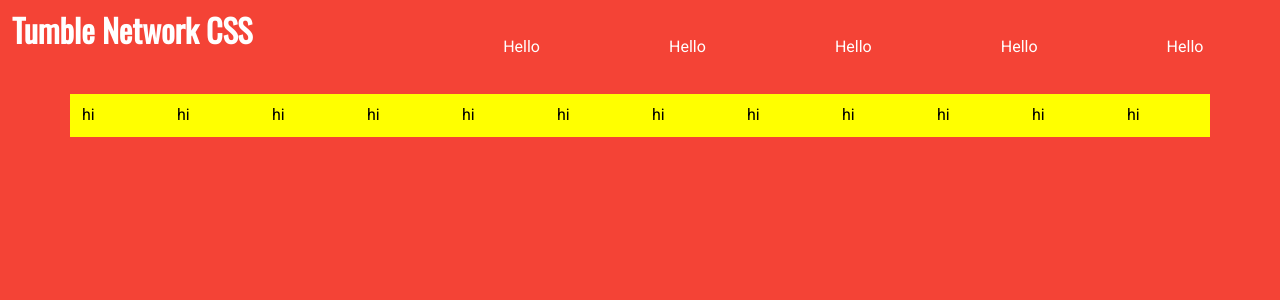
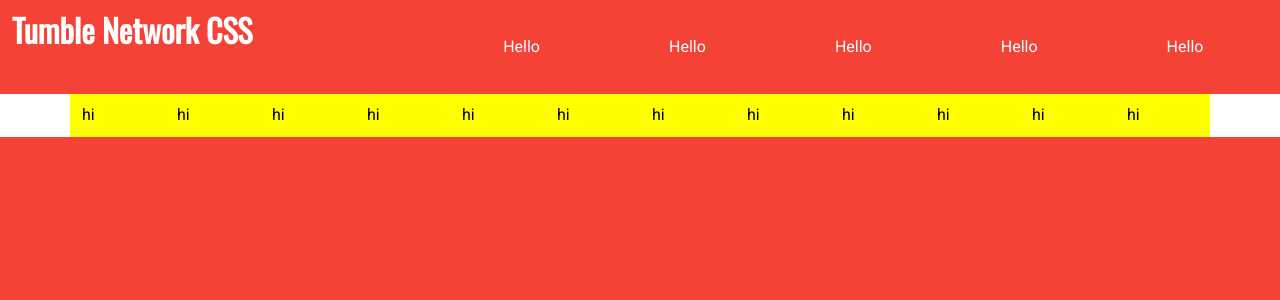
Before and after one commit to tumblenet/tumblenet-css, a Jekyll site: the page built from index.html, in a window 1280 px wide. Shown: the top 300 px of the page. Built offline with Jekyll 4.4.1, drawn with Linux system fonts in a browser that asks for light colours.

Commit message:
Update main.html

```diff
--- a/_layouts/main.html
+++ b/_layouts/main.html
@@ -13,8 +13,10 @@ layout: default
     </ul>
   </nav>
 </header>
-<main class="tn-container tn-background-white">
+<main class="tn-background-white">
+  <div class="tn-container ">
 {{ content }}
+  </div>
 </main>
 <footer class="tn-footer">
 
```
